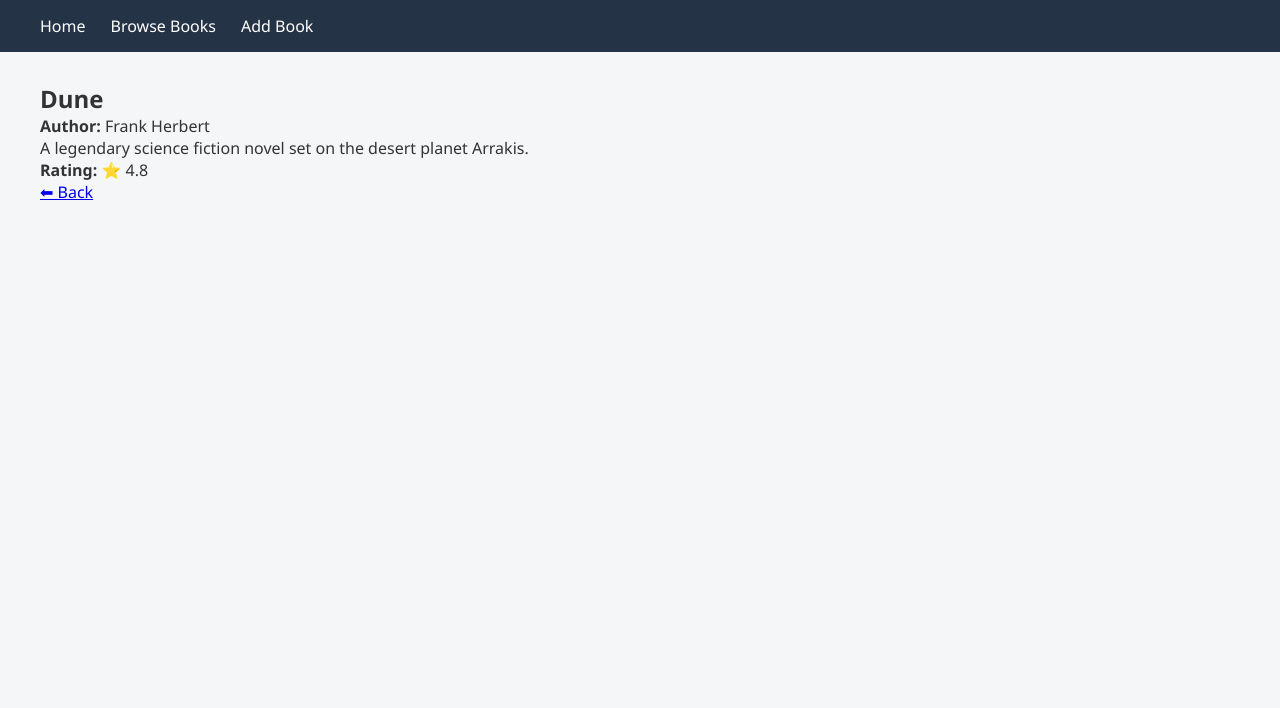
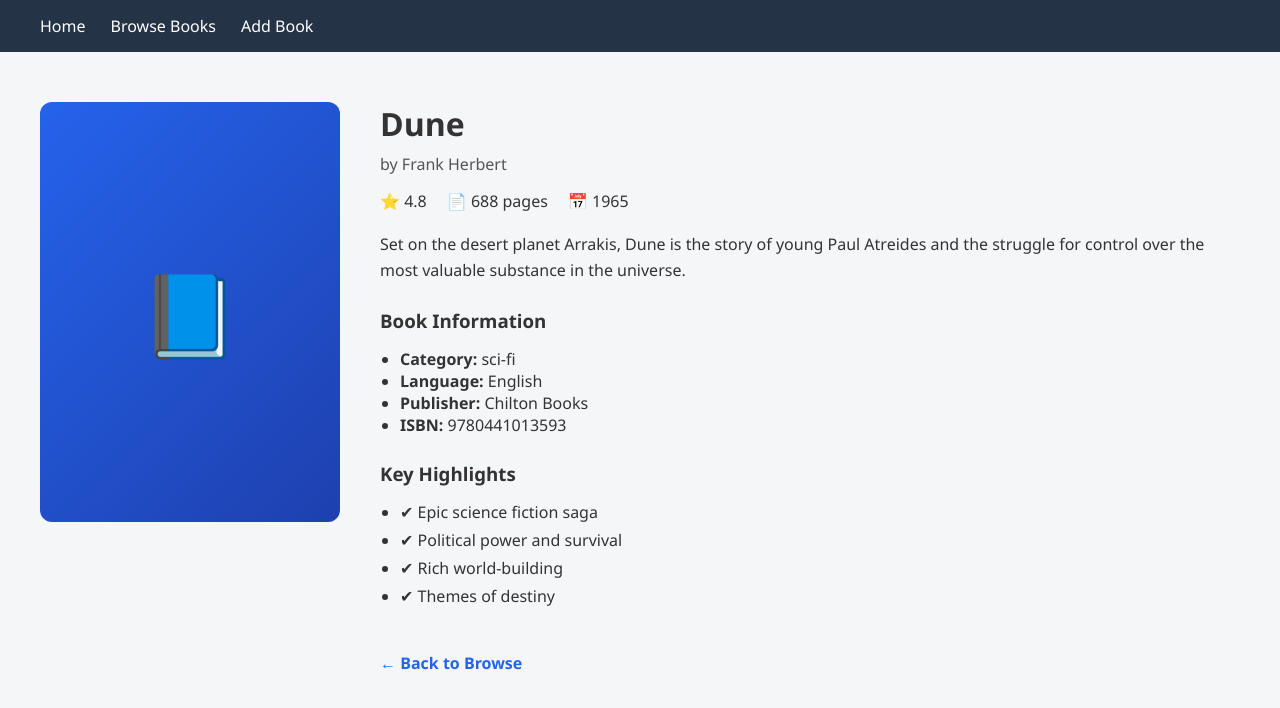
Before and after one commit to Shr-devloper/online-library, a React (Vite) app: page /book/1 in a window 1280 px wide. Shown: the top 708 px of the page. Built offline with nearby package versions, Linux system fonts and the light colour scheme.

Commit message:
Enhance book details page with rich content and UI

```diff
--- a/src/data/books.js
+++ b/src/data/books.js
@@ -4,120 +4,400 @@
     title: "Dune",
     author: "Frank Herbert",
     category: "sci-fi",
-    description: "A legendary science fiction novel set on the desert planet Arrakis.",
+    description:
+      "Set on the desert planet Arrakis, Dune is the story of young Paul Atreides and the struggle for control over the most valuable substance in the universe.",
     rating: 4.8,
+    pages: 688,
+    publishedYear: 1965,
+    language: "English",
+    publisher: "Chilton Books",
+    isbn: "9780441013593",
+    summaryPoints: [
+      "Epic science fiction saga",
+      "Political power and survival",
+      "Rich world-building",
+      "Themes of destiny",
+    ],
   },
   {
     id: 2,
+    title: "Atomic Habits",
+    author: "James Clear",
+    category: "non-fiction",
+    description:
+      "Atomic Habits focuses on how small changes can compound into remarkable results by improving systems rather than chasing goals.",
+    rating: 4.7,
+    pages: 320,
+    publishedYear: 2018,
+    language: "English",
+    publisher: "Penguin Random House",
+    isbn: "9780735211292",
+    summaryPoints: [
+      "Habit formation",
+      "Practical self-improvement",
+      "Psychology-backed methods",
+      "Easy-to-follow strategies",
+    ],
+  },
+  {
+    id: 3,
     title: "1984",
     author: "George Orwell",
     category: "fiction",
-    description: "A dystopian novel about surveillance and totalitarian control.",
-    rating: 4.7,
+    description:
+      "A dystopian novel depicting a society under constant surveillance where independent thinking is forbidden.",
+    rating: 4.6,
+    pages: 328,
+    publishedYear: 1949,
+    language: "English",
+    publisher: "Secker & Warburg",
+    isbn: "9780451524935",
+    summaryPoints: [
+      "Totalitarian regime",
+      "Surveillance state",
+      "Psychological manipulation",
+      "Loss of freedom",
+    ],
   },
   {
-    id: 3,
+    id: 4,
     title: "The Alchemist",
     author: "Paulo Coelho",
     category: "fiction",
-    description: "A philosophical story about destiny and dreams.",
+    description:
+      "A philosophical novel about a shepherd boy who dreams of discovering his destiny and follows his heart.",
     rating: 4.6,
-  },
-  {
-    id: 4,
-    title: "Atomic Habits",
-    author: "James Clear",
-    category: "non-fiction",
-    description: "A guide to building good habits and breaking bad ones.",
-    rating: 4.8,
+    pages: 208,
+    publishedYear: 1988,
+    language: "English",
+    publisher: "HarperCollins",
+    isbn: "9780061122415",
+    summaryPoints: [
+      "Personal legend",
+      "Spiritual journey",
+      "Self-discovery",
+      "Following dreams",
+    ],
   },
   {
     id: 5,
+    title: "Sapiens",
+    author: "Yuval Noah Harari",
+    category: "non-fiction",
+    description:
+      "An exploration of the history of humankind, from early evolution to modern societies.",
+    rating: 4.7,
+    pages: 464,
+    publishedYear: 2011,
+    language: "English",
+    publisher: "Harvill Secker",
+    isbn: "9780062316110",
+    summaryPoints: [
+      "Human evolution",
+      "Cultural development",
+      "Cognitive revolution",
+      "Modern civilization",
+    ],
+  },
+  {
+    id: 6,
     title: "Rich Dad Poor Dad",
     author: "Robert Kiyosaki",
     category: "non-fiction",
-    description: "Personal finance lessons on wealth and mindset.",
+    description:
+      "A personal finance book that contrasts two different mindsets about money, investing, and wealth.",
     rating: 4.5,
-  },
-  {
-    id: 6,
-    title: "Sapiens",
-    author: "Yuval Noah Harari",
-    category: "non-fiction",
-    description: "A brief history of humankind.",
-    rating: 4.7,
+    pages: 336,
+    publishedYear: 1997,
+    language: "English",
+    publisher: "Plata Publishing",
+    isbn: "9781612680194",
+    summaryPoints: [
+      "Financial literacy",
+      "Assets vs liabilities",
+      "Entrepreneurial mindset",
+      "Money management",
+    ],
   },
   {
     id: 7,
     title: "The Hobbit",
     author: "J.R.R. Tolkien",
     category: "fiction",
-    description: "A fantasy adventure in Middle-earth.",
+    description:
+      "A fantasy adventure following Bilbo Baggins as he journeys through Middle-earth.",
     rating: 4.8,
+    pages: 310,
+    publishedYear: 1937,
+    language: "English",
+    publisher: "George Allen & Unwin",
+    isbn: "9780547928227",
+    summaryPoints: [
+      "Fantasy adventure",
+      "Courage and growth",
+      "Middle-earth lore",
+      "Hero’s journey",
+    ],
   },
   {
     id: 8,
     title: "Harry Potter and the Sorcerer's Stone",
     author: "J.K. Rowling",
     category: "fiction",
-    description: "The beginning of the Harry Potter series.",
+    description:
+      "The first book in the Harry Potter series introduces a young wizard discovering his magical heritage.",
     rating: 4.9,
+    pages: 309,
+    publishedYear: 1997,
+    language: "English",
+    publisher: "Bloomsbury",
+    isbn: "9780747532699",
+    summaryPoints: [
+      "Magic and friendship",
+      "Wizarding world",
+      "Coming of age",
+      "Good vs evil",
+    ],
   },
   {
     id: 9,
     title: "The Martian",
     author: "Andy Weir",
     category: "sci-fi",
-    description: "A survival story of an astronaut stranded on Mars.",
+    description:
+      "A survival story of an astronaut stranded on Mars who uses science to stay alive.",
     rating: 4.7,
+    pages: 384,
+    publishedYear: 2011,
+    language: "English",
+    publisher: "Crown Publishing",
+    isbn: "9780804139021",
+    summaryPoints: [
+      "Survival science",
+      "Space exploration",
+      "Problem-solving",
+      "Human resilience",
+    ],
   },
   {
     id: 10,
     title: "Deep Work",
     author: "Cal Newport",
     category: "non-fiction",
-    description: "Rules for focused success in a distracted world.",
+    description:
+      "A guide to focused success in a distracted world, emphasizing deep concentration.",
     rating: 4.6,
+    pages: 304,
+    publishedYear: 2016,
+    language: "English",
+    publisher: "Grand Central Publishing",
+    isbn: "9781455586691",
+    summaryPoints: [
+      "Focus mastery",
+      "Productivity skills",
+      "Digital minimalism",
+      "Career growth",
+    ],
   },
   {
     id: 11,
     title: "Brave New World",
     author: "Aldous Huxley",
     category: "fiction",
-    description: "A futuristic society driven by technology and conditioning.",
+    description:
+      "A futuristic society driven by technology, conditioning, and loss of individuality.",
     rating: 4.5,
+    pages: 288,
+    publishedYear: 1932,
+    language: "English",
+    publisher: "Chatto & Windus",
+    isbn: "9780060850524",
+    summaryPoints: [
+      "Futuristic dystopia",
+      "Social conditioning",
+      "Technology control",
+      "Loss of identity",
+    ],
   },
   {
     id: 12,
     title: "The Psychology of Money",
     author: "Morgan Housel",
     category: "non-fiction",
-    description: "Timeless lessons on wealth, greed, and happiness.",
+    description:
+      "Explains how personal behavior and emotions influence financial success.",
     rating: 4.7,
+    pages: 256,
+    publishedYear: 2020,
+    language: "English",
+    publisher: "Harriman House",
+    isbn: "9780857197689",
+    summaryPoints: [
+      "Money psychology",
+      "Long-term thinking",
+      "Risk management",
+      "Behavioral finance",
+    ],
   },
   {
     id: 13,
     title: "Foundation",
     author: "Isaac Asimov",
     category: "sci-fi",
-    description: "A science fiction epic about the fall of civilizations.",
+    description:
+      "A science fiction epic about preserving knowledge as civilizations collapse.",
     rating: 4.6,
+    pages: 255,
+    publishedYear: 1951,
+    language: "English",
+    publisher: "Gnome Press",
+    isbn: "9780553293357",
+    summaryPoints: [
+      "Galactic empire",
+      "Psychohistory",
+      "Science and society",
+      "Civilization cycles",
+    ],
   },
   {
     id: 14,
     title: "Think and Grow Rich",
     author: "Napoleon Hill",
     category: "non-fiction",
-    description: "A classic self-help book on success and mindset.",
+    description:
+      "A classic self-help book focused on mindset, belief, and personal success.",
     rating: 4.4,
+    pages: 238,
+    publishedYear: 1937,
+    language: "English",
+    publisher: "The Ralston Society",
+    isbn: "9781585424337",
+    summaryPoints: [
+      "Success mindset",
+      "Personal belief",
+      "Goal achievement",
+      "Motivation principles",
+    ],
   },
   {
     id: 15,
     title: "Fahrenheit 451",
     author: "Ray Bradbury",
     category: "fiction",
-    description: "A dystopian novel about censorship and knowledge.",
-    rating: 4.4,
+    description:
+      "A dystopian novel about a future where books are banned and burned.",
+    rating: 4.5,
+    pages: 194,
+    publishedYear: 1953,
+    language: "English",
+    publisher: "Ballantine Books",
+    isbn: "9781451673319",
+    summaryPoints: [
+      "Censorship",
+      "Freedom of thought",
+      "Knowledge suppression",
+      "Media control",
+    ],
+  },
+  {
+    id: 16,
+    title: "Ikigai",
+    author: "Héctor García",
+    category: "non-fiction",
+    description:
+      "Explores the Japanese philosophy of finding purpose and happiness in life.",
+    rating: 4.6,
+    pages: 208,
+    publishedYear: 2016,
+    language: "English",
+    publisher: "Penguin Life",
+    isbn: "9780143130727",
+    summaryPoints: [
+      "Life purpose",
+      "Happiness principles",
+      "Japanese philosophy",
+      "Mindful living",
+    ],
+  },
+  {
+    id: 17,
+    title: "The Silent Patient",
+    author: "Alex Michaelides",
+    category: "fiction",
+    description:
+      "A psychological thriller about a woman who stops speaking after a violent crime.",
+    rating: 4.5,
+    pages: 336,
+    publishedYear: 2019,
+    language: "English",
+    publisher: "Celadon Books",
+    isbn: "9781250301697",
+    summaryPoints: [
+      "Psychological thriller",
+      "Mystery plot",
+      "Unreliable narration",
+      "Shocking twists",
+    ],
+  },
+  {
+    id: 18,
+    title: "Clean Code",
+    author: "Robert C. Martin",
+    category: "non-fiction",
+    description:
+      "A handbook of best practices for writing clean, maintainable software.",
+    rating: 4.7,
+    pages: 464,
+    publishedYear: 2008,
+    language: "English",
+    publisher: "Prentice Hall",
+    isbn: "9780132350884",
+    summaryPoints: [
+      "Clean coding practices",
+      "Readable code",
+      "Software craftsmanship",
+      "Maintainable design",
+    ],
+  },
+  {
+    id: 19,
+    title: "The Power of Now",
+    author: "Eckhart Tolle",
+    category: "non-fiction",
+    description:
+      "A spiritual guide emphasizing mindfulness and living in the present moment.",
+    rating: 4.6,
+    pages: 236,
+    publishedYear: 1997,
+    language: "English",
+    publisher: "New World Library",
+    isbn: "9781577314806",
+    summaryPoints: [
+      "Mindfulness",
+      "Present awareness",
+      "Spiritual growth",
+      "Inner peace",
+    ],
+  },
+  {
+    id: 20,
+    title: "The Midnight Library",
+    author: "Matt Haig",
+    category: "fiction",
+    description:
+      "A novel about exploring alternate lives and the choices that shape our destiny.",
+    rating: 4.6,
+    pages: 304,
+    publishedYear: 2020,
+    language: "English",
+    publisher: "Canongate Books",
+    isbn: "9781786892737",
+    summaryPoints: [
+      "Life choices",
+      "Parallel realities",
+      "Regret and hope",
+      "Mental health themes",
+    ],
   },
 ];
 
--- a/src/index.css
+++ b/src/index.css
@@ -145,3 +145,78 @@
     grid-template-columns: repeat(auto-fill, minmax(200px, 1fr));
   }
 }
+
+
+/* BOOK DETAILS PAGE */
+.details-container {
+  max-width: 1400px;
+  display: grid;
+  grid-template-columns: 300px 1fr;
+  gap: 40px;
+  margin-top: 20px;
+}
+
+.book-cover {
+  height: 420px;
+  background: linear-gradient(135deg, #2563eb, #1e40af);
+  color: white;
+  font-size: 80px;
+  display: flex;
+  align-items: center;
+  justify-content: center;
+  border-radius: 12px;
+}
+
+.details-right h1 {
+  font-size: 32px;
+  margin-bottom: 8px;
+}
+
+.author {
+  color: #555;
+  margin-bottom: 15px;
+}
+
+.meta {
+  display: flex;
+  gap: 20px;
+  margin-bottom: 20px;
+  font-weight: 500;
+}
+
+.description {
+  margin-bottom: 25px;
+  line-height: 1.6;
+}
+
+.info-list,
+.highlights {
+  margin: 15px 0 25px 20px;
+}
+
+.highlights li {
+  margin-bottom: 6px;
+}
+
+.back-btn {
+  display: inline-block;
+  margin-top: 20px;
+  color: #2563eb;
+  font-weight: 600;
+  text-decoration: none;
+}
+
+.back-btn:hover {
+  text-decoration: underline;
+}
+
+/* RESPONSIVE DETAILS */
+@media (max-width: 900px) {
+  .details-container {
+    grid-template-columns: 1fr;
+  }
+
+  .book-cover {
+    height: 280px;
+  }
+}
--- a/src/pages/BookDetails.jsx
+++ b/src/pages/BookDetails.jsx
@@ -6,16 +6,53 @@
   const books = useSelector((state) => state.books);
   const book = books.find((b) => b.id == id);
 
-  if (!book) return <p>Book not found</p>;
+  if (!book) {
+    return <div className="page"><h2>Book not found</h2></div>;
+  }
 
   return (
     <div className="page">
-      <h2>{book.title}</h2>
-      <p><strong>Author:</strong> {book.author}</p>
-      <p>{book.description}</p>
-      <p><strong>Rating:</strong> ⭐ {book.rating}</p>
+      <div className="details-container">
+        {/* LEFT SECTION */}
+        <div className="details-left">
+          <div className="book-cover">
+            📘
+          </div>
+        </div>
 
-      <Link to="/books/all">⬅ Back</Link>
+        {/* RIGHT SECTION */}
+        <div className="details-right">
+          <h1>{book.title}</h1>
+          <p className="author">by {book.author}</p>
+
+          <div className="meta">
+            <span>⭐ {book.rating}</span>
+            <span>📄 {book.pages} pages</span>
+            <span>📅 {book.publishedYear}</span>
+          </div>
+
+          <p className="description">{book.description}</p>
+
+          <h3>Book Information</h3>
+          <ul className="info-list">
+            <li><strong>Category:</strong> {book.category}</li>
+            <li><strong>Language:</strong> {book.language}</li>
+            <li><strong>Publisher:</strong> {book.publisher}</li>
+            <li><strong>ISBN:</strong> {book.isbn}</li>
+          </ul>
+
+          <h3>Key Highlights</h3>
+          <ul className="highlights">
+            {book.summaryPoints.map((point, index) => (
+              <li key={index}>✔ {point}</li>
+            ))}
+          </ul>
+
+          <Link to="/books/all" className="back-btn">
+            ← Back to Browse
+          </Link>
+        </div>
+      </div>
     </div>
   );
 }
```
Also changed, not shown: 1 other file (tests, documents, lock files or other folders).
